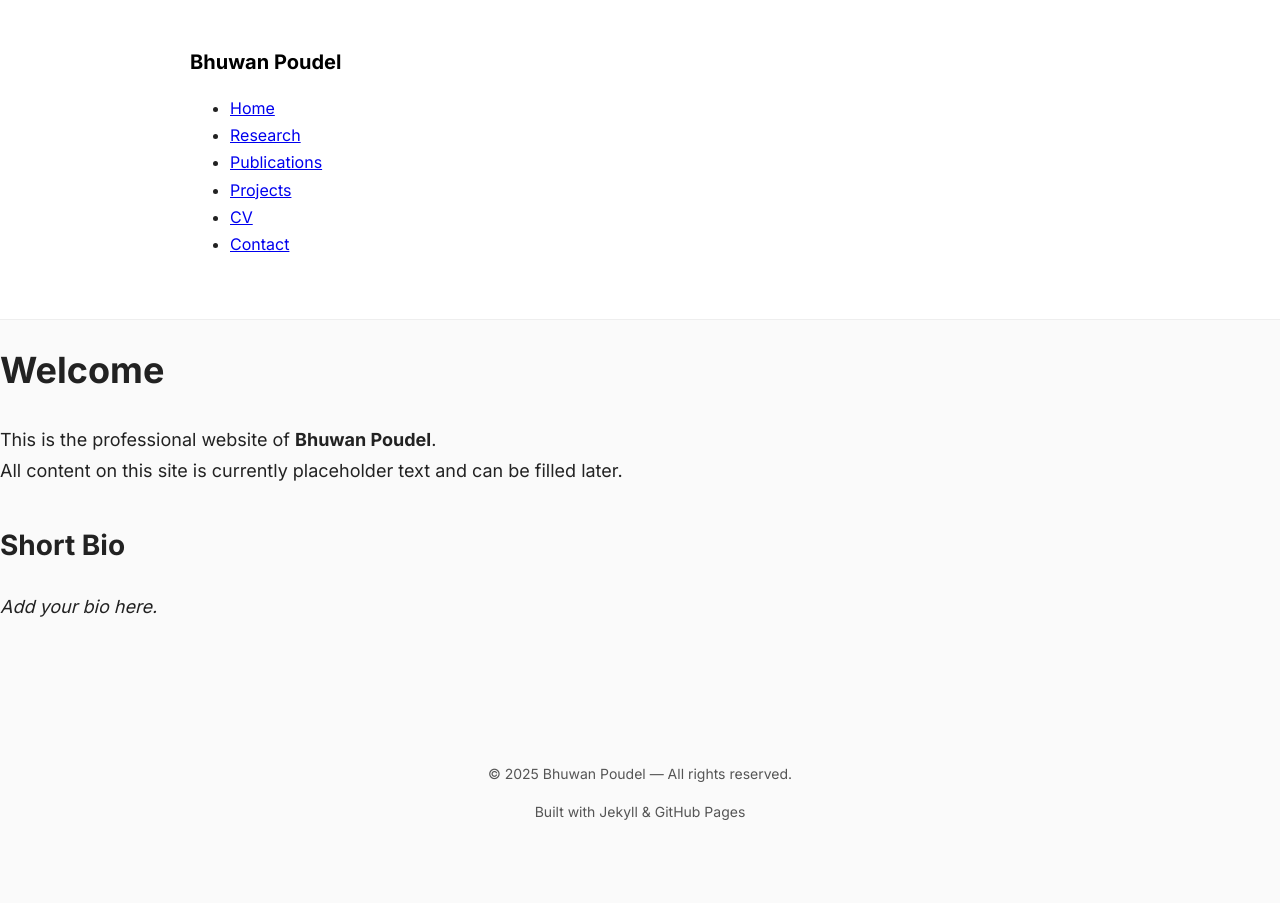
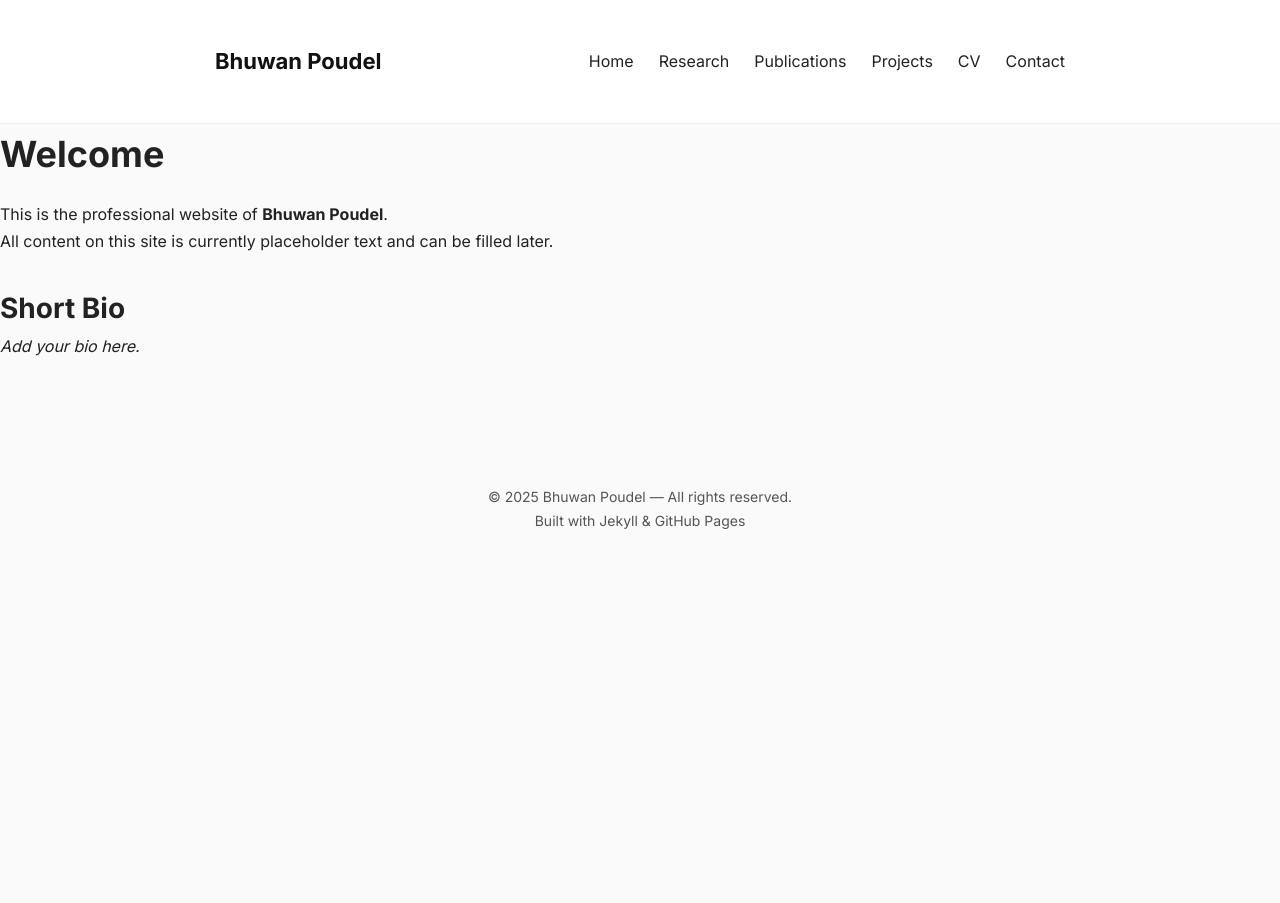
Before and after one commit to pdlbhuwan/pdlbhuwan.github.io, a Jekyll site: the page built from index.md, in a window 1280 px wide. Built offline with Jekyll 4.4.1, drawn with Linux system fonts in a browser that asks for light colours.

Commit message:
Update style.css

```diff
--- a/assets/css/style.css
+++ b/assets/css/style.css
@@ -1,15 +1,16 @@
-/* Google Fonts */
+/* Google Font */
 @import url('https://fonts.googleapis.com/css2?family=Inter:wght@300;400;600;700&display=swap');
 
+* { margin: 0; padding: 0; box-sizing: border-box; }
+
 body {
-    margin: 0;
-    padding: 0;
     font-family: 'Inter', sans-serif;
+    background: #fafafa;
     color: #222;
-    background: #fafafa;
     line-height: 1.7;
 }
 
+/* Layout */
 .container {
     max-width: 900px;
     margin: auto;
@@ -17,65 +18,60 @@ body {
 }
 
 /* Header */
-
 .site-header {
-    background: white;
+    background: #fff;
     border-bottom: 1px solid #eee;
-    padding: 20px 0;
+    padding: 18px 0;
     position: sticky;
     top: 0;
-    z-index: 1000;
+    z-index: 999;
+}
+
+.header-flex {
+    display: flex;
+    justify-content: space-between;
+    align-items: center;
 }
 
 .logo {
+    font-size: 22px;
     font-weight: 700;
-    font-size: 20px;
-    color: black;
+    color: #111;
     text-decoration: none;
-    margin-right: 40px;
 }
 
-.nav-menu {
+.navbar ul {
     list-style: none;
     display: flex;
     gap: 25px;
-    margin: 0;
-    padding: 0;
 }
 
-.nav-menu a {
+.navbar a {
     text-decoration: none;
-    color: #333;
+    color: #222;
     font-weight: 500;
 }
 
-.nav-menu a:hover {
-    color: #0070f3;
+.navbar a:hover {
+    color: #0070F3;
 }
 
-/* Content */
-
-.content h1 {
+/* Headings */
+h1 {
     font-size: 36px;
-    margin-top: 20px;
-}
-
-.content h2 {
-    font-size: 28px;
-    margin-top: 35px;
-}
-
-.content p {
-    font-size: 18px;
     margin-bottom: 15px;
 }
 
+h2 {
+    font-size: 28px;
+    margin-top: 30px;
+}
+
 /* Footer */
-
 .site-footer {
+    margin-top: 60px;
+    padding: 40px;
     text-align: center;
-    padding: 40px;
     color: #555;
     font-size: 14px;
-    margin-top: 60px;
 }
```
